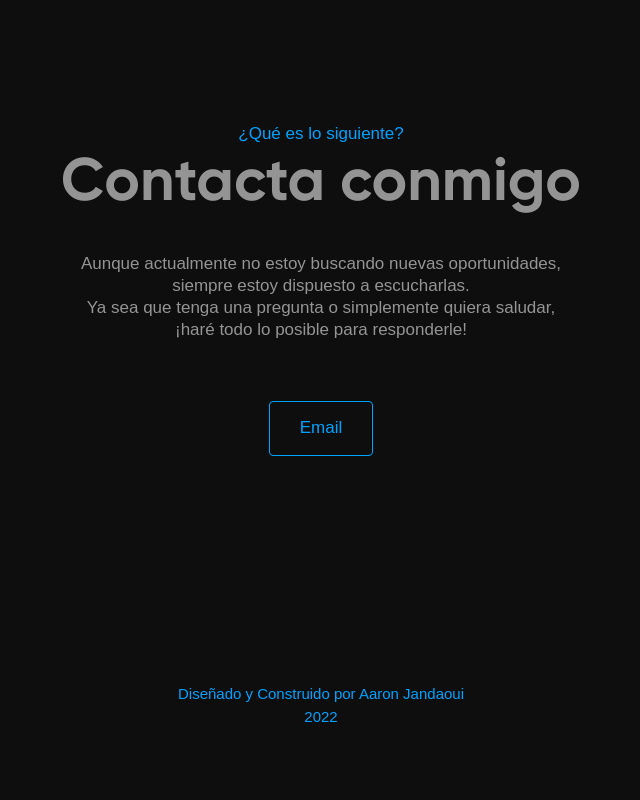
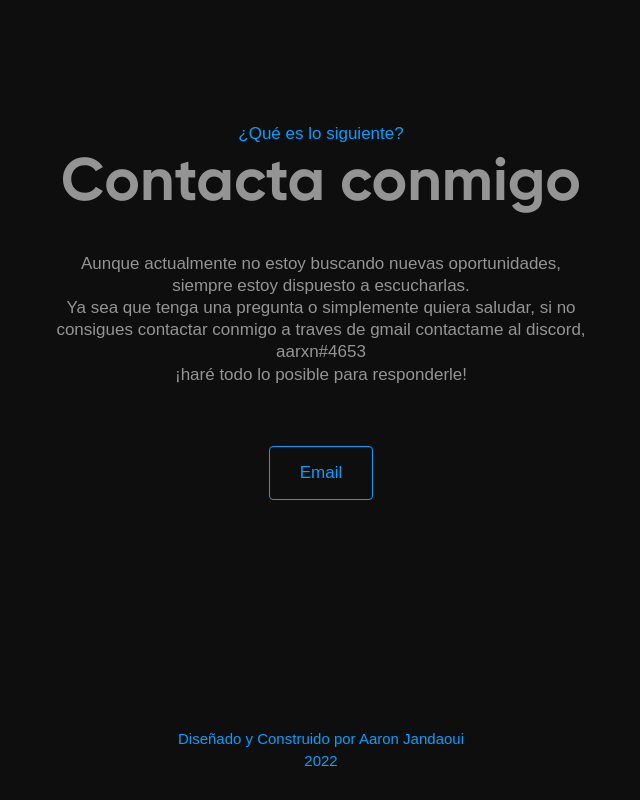
Before and after one commit to aarxn212/aarxn-web-principal, a plain HTML site: page index.html in a window 1280 px wide. Shown: the part 2196-2996 px from the top of the page, without its empty margins (319-959 px from the left). Before the commit the page ends 2952 px from the top, so only its background shows below. Drawn offline with Linux system fonts and the light colour scheme.

Commit message:
Update index.html

```diff
--- a/index.html
+++ b/index.html
@@ -98,9 +98,9 @@
                 <p class="textoDestacado">¿Qué es lo siguiente?</p>
                 <h2>Contacta conmigo</h2>
                 <p class="eDescripcion">
-                    Aunque actualmente no estoy buscando nuevas oportunidades, siempre estoy dispuesto a escucharlas. <br /> Ya sea que tenga una pregunta o simplemente quiera saludar, <br> ¡haré todo lo posible para responderle!
+                    Aunque actualmente no estoy buscando nuevas oportunidades, siempre estoy dispuesto a escucharlas. <br /> Ya sea que tenga una pregunta o simplemente quiera saludar, si no consigues contactar conmigo a traves de gmail contactame al discord, aarxn#4653 <br> ¡haré todo lo posible para responderle!
                 </p>
-                <button><a href="mailto:aaronjandaoui2@gmail.com" target="_blank" class="textoDestacado">Email</a></button>
+                <button><a href="aaronjandaoui2@gmail.com" target="_blank" class="textoDestacado">Email</a></button>
             </div>
         </div>
 
```
